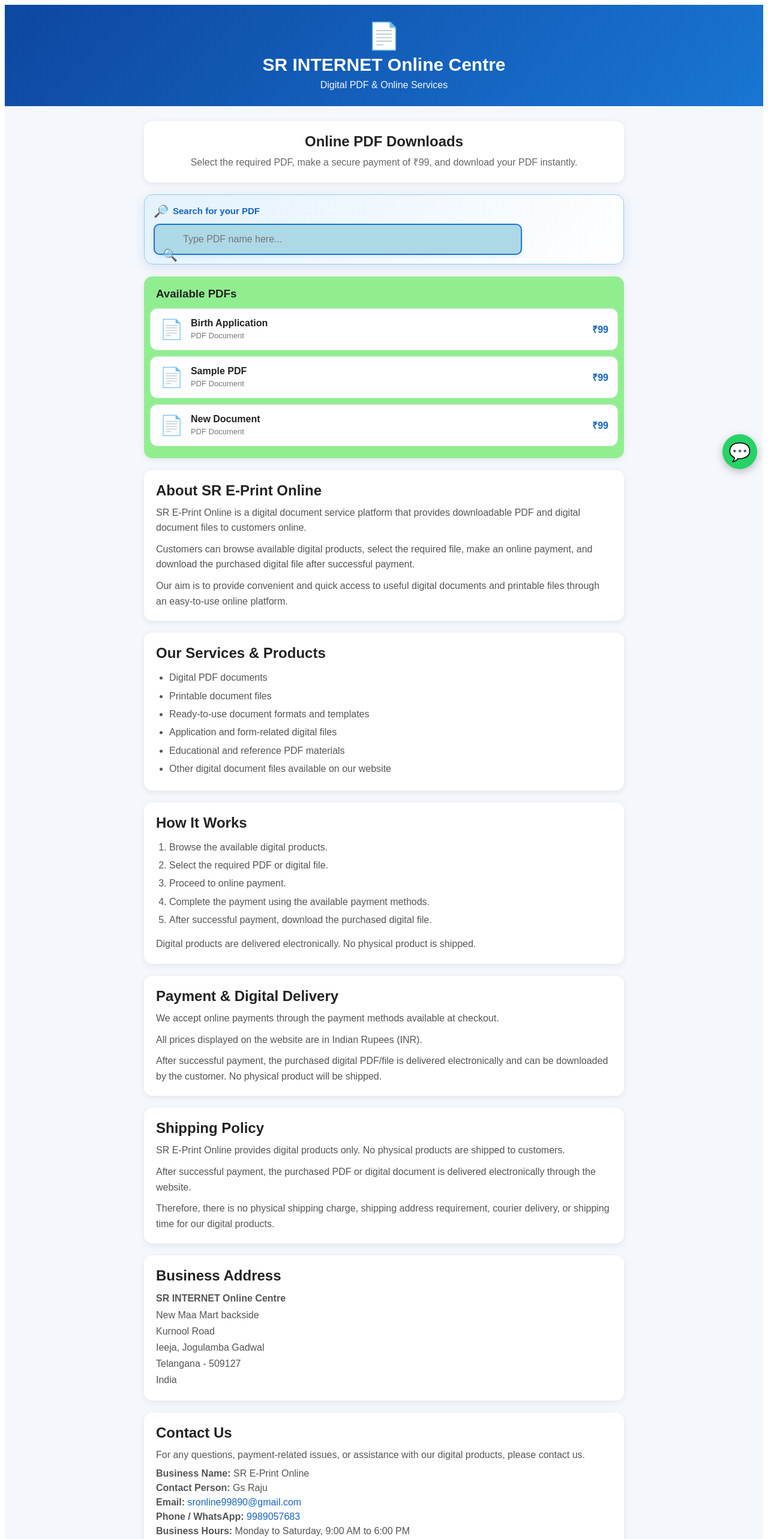
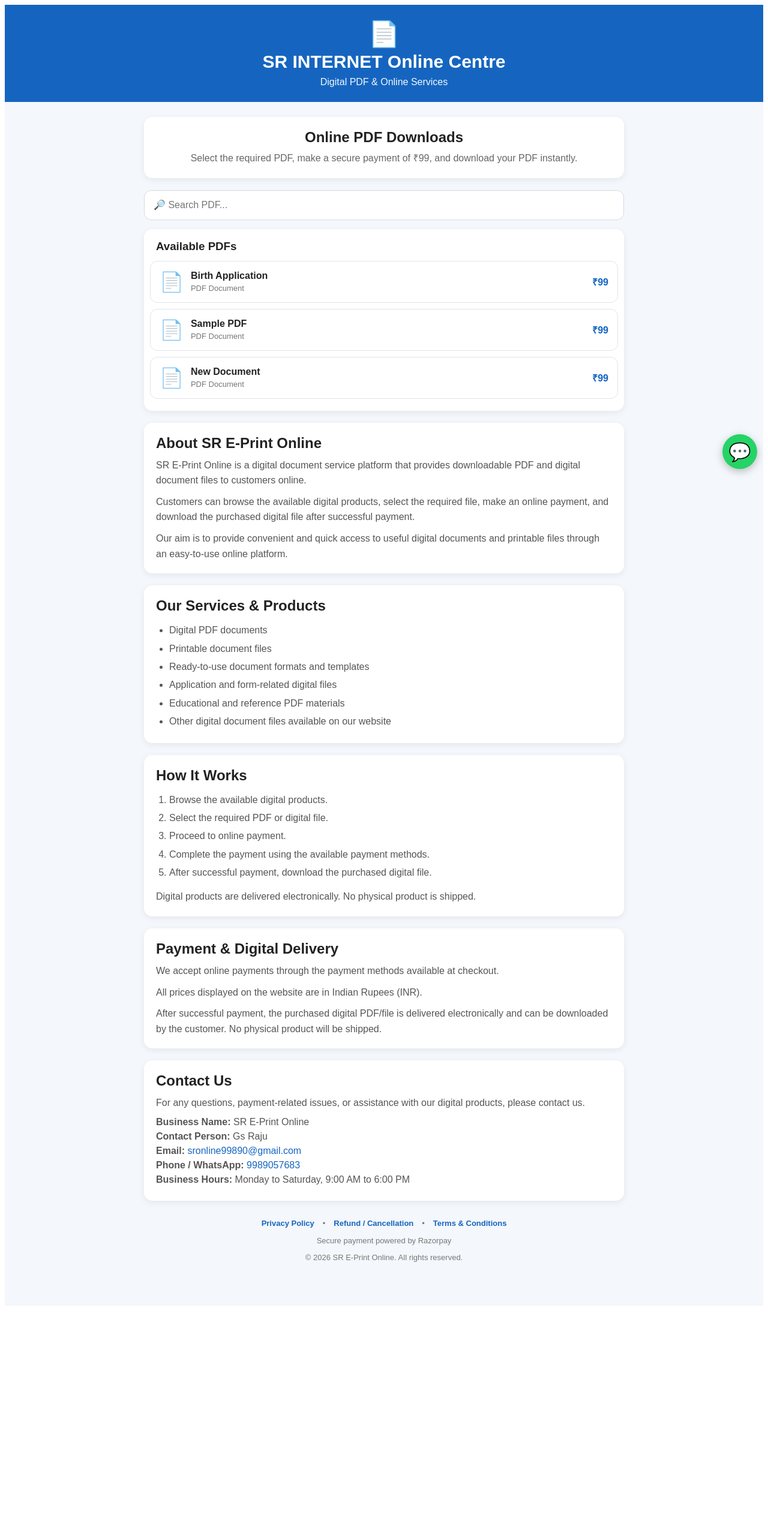
Before and after one commit to SrePrintOnlinework/Sr_ePrint-Online, a Next.js app: page / in a window 1280 px wide. Shown: the top 2566 px of the page at 60% size. After the commit the page ends 2185 px from the top, so only its background shows below. Built offline with nearby package versions, Linux system fonts and the light colour scheme.

Commit message:
Refactor comments and improve code clarity

```diff
--- a/app/page.js
+++ b/app/page.js
@@ -54,6 +54,9 @@
     downloadStartedRef.current = false;
 
     setLoading(true);
+
+    // IMPORTANT:
+    // Clear old success state before starting payment
     setSuccessMessage('');
     setPdfUrl('');
 
@@ -105,7 +108,7 @@
         );
       }
 
-      // PUBLIC KEY
+      // RAZORPAY PUBLIC KEY
       const razorpayKey =
         process.env.NEXT_PUBLIC_RAZORPAY_KEY_ID;
 
@@ -196,10 +199,7 @@
               );
             }
 
-            // --------------------------------
             // GET PDF
-            // --------------------------------
-
             const blob =
               await verifyRes.blob();
 
@@ -213,23 +213,24 @@
             }
 
             // --------------------------------
+            // PREVENT DUPLICATE DOWNLOAD
+            // --------------------------------
+
+            downloadStartedRef.current = true;
+
+            // --------------------------------
             // CREATE PDF URL
             // --------------------------------
 
             const url =
               window.URL.createObjectURL(
-                new Blob(
-                  [blob],
-                  {
-                    type: 'application/pdf',
-                  }
-                )
+                blob
               );
 
             setPdfUrl(url);
 
             // --------------------------------
-            // FILE NAME
+            // UNIQUE FILE NAME
             // --------------------------------
 
             const originalName =
@@ -261,11 +262,8 @@
               `${baseName}-payment-${response.razorpay_payment_id}${extension}`;
 
             // --------------------------------
-            // AUTO DOWNLOAD
+            // AUTOMATIC DOWNLOAD
             // --------------------------------
-
-            downloadStartedRef.current =
-              true;
 
             const link =
               document.createElement('a');
@@ -289,7 +287,7 @@
             );
 
             // --------------------------------
-            // SUCCESS
+            // SUCCESS MESSAGE
             // --------------------------------
 
             setSuccessMessage(
@@ -308,7 +306,6 @@
             alert(
               'Payment was received, but PDF download failed. Please contact support.'
             );
-
           } finally {
             setLoading(false);
             paymentStartedRef.current =
@@ -316,28 +313,19 @@
           }
         },
 
-        // --------------------------------
         // CUSTOMER DETAILS
-        // --------------------------------
-
         prefill: {
           name: '',
           email: '',
           contact: '',
         },
 
-        // --------------------------------
         // THEME
-        // --------------------------------
-
         theme: {
           color: '#1565c0',
         },
 
-        // --------------------------------
-        // CLOSE PAYMENT WINDOW
-        // --------------------------------
-
+        // PAYMENT WINDOW CLOSED
         modal: {
           ondismiss: function () {
             setLoading(false);
@@ -347,17 +335,11 @@
         },
       };
 
-      // ------------------------------------
       // OPEN RAZORPAY
-      // ------------------------------------
-
       const razorpay =
         new window.Razorpay(options);
 
-      // ------------------------------------
       // PAYMENT FAILED
-      // ------------------------------------
-
       razorpay.on(
         'payment.failed',
         function (response) {
@@ -429,16 +411,13 @@
       }}
     >
 
-      {/* ------------------------------------
-          HEADER
-          ------------------------------------ */}
+      {/* HEADER */}
 
       <header
         style={{
-          background:
-            'linear-gradient(135deg, #0d47a1, #1976d2)',
+          background: '#1565c0',
           color: 'white',
-          padding: '26px 15px',
+          padding: '24px 15px',
           textAlign: 'center',
         }}
       >
@@ -450,7 +429,7 @@
         >
           <div
             style={{
-              fontSize: '44px',
+              fontSize: '42px',
             }}
           >
             📄
@@ -477,9 +456,7 @@
         </div>
       </header>
 
-      {/* ------------------------------------
-          MAIN
-          ------------------------------------ */}
+      {/* MAIN */}
 
       <section
         style={{
@@ -489,63 +466,47 @@
         }}
       >
 
-        {/* ------------------------------------
-            SUCCESS MESSAGE
-            ------------------------------------ */}
+        {/* SUCCESS MESSAGE */}
 
-        {successMessage && pdfUrl && (
+        {successMessage && (
           <div
             style={{
-              background:
-                'linear-gradient(135deg, #e8f5e9, #f1fff3)',
-              border:
-                '2px solid #66bb6a',
+              background: '#e8f5e9',
+              border: '1px solid #81c784',
               color: '#2e7d32',
-              padding: '18px',
-              borderRadius: '14px',
+              padding: '15px',
+              borderRadius: '12px',
               marginBottom: '20px',
               textAlign: 'center',
               fontWeight: 'bold',
               lineHeight: 1.5,
-              boxShadow:
-                '0 4px 12px rgba(46,125,50,0.12)',
-            }}
-          >
-            <div
-              style={{
-                fontSize: '16px',
             }}
           >
             {successMessage}
-            </div>
 
+            {pdfUrl && (
               <a
                 href={pdfUrl}
                 target="_blank"
                 rel="noopener noreferrer"
                 style={{
                   display: 'block',
-                marginTop: '13px',
-                padding: '15px',
-                background:
-                  'linear-gradient(135deg, #2e7d32, #43a047)',
+                  marginTop: '12px',
+                  padding: '13px',
+                  background: '#2e7d32',
                   color: 'white',
                   borderRadius: '10px',
                   textDecoration: 'none',
                   fontWeight: 'bold',
-                fontSize: '17px',
-                boxShadow:
-                  '0 3px 8px rgba(0,0,0,0.18)',
                 }}
               >
                 📄 Open PDF
               </a>
+            )}
           </div>
         )}
 
-        {/* ------------------------------------
-            INTRO
-            ------------------------------------ */}
+        {/* INTRO */}
 
         <div
           style={{
@@ -580,127 +541,33 @@
           </p>
         </div>
 
-        {/* ------------------------------------
-            HIGHLIGHTED SEARCH
-            ------------------------------------ */}
-
-        <div
-          style={{
-            background:
-              'linear-gradient(135deg, #e3f2fd, #ffffff)',
-            border:
-              '1px solid #90caf9',
-            borderRadius: '15px',
-            padding: '15px',
-            marginBottom: '20px',
-            boxShadow:
-              '0 5px 18px rgba(21,101,192,0.13)',
-          }}
-        >
-
-          {/* SEARCH TITLE */}
-
-          <div
-            style={{
-              display: 'flex',
-              alignItems: 'center',
-              gap: '7px',
-              fontWeight: 'bold',
-              color: '#1565c0',
-              marginBottom: '9px',
-              fontSize: '15px',
-            }}
-          >
-            <span
-              style={{
-                fontSize: '20px',
-              }}
-            >
-              🔎
-            </span>
-
-            <span>
-              Search for your PDF
-            </span>
-          </div>
-
-          {/* SEARCH INPUT */}
-
-          <div
-            style={{
-              position: 'relative',
-            }}
-          >
-
-            <span
-              style={{
-                position: 'absolute',
-                left: '15px',
-                top: '100%',
-                transform:
-                  'translateY(-50%)',
-                fontSize: '20px',
-                pointerEvents: 'none',
-              }}
-            >
-              🔍
-            </span>
+        {/* SEARCH */}
 
         <input
           type="text"
-              placeholder="Type PDF name here..."
+          placeholder="🔎 Search PDF..."
           value={search}
           onChange={(e) =>
             setSearch(e.target.value)
           }
           style={{
-                width: '80%',
+            width: '100%',
             boxSizing: 'border-box',
-                padding:
-                  '15px 15px 15px 47px',
+            padding: '15px',
             fontSize: '16px',
-                fontWeight: '500',
-                border:
-                  '2px solid #1976d2',
-                borderRadius: '10px',
+            border: '1px solid #d5dbe3',
+            borderRadius: '12px',
             outline: 'none',
-                background: 'lightblue',
-                color: '#222',
-                boxShadow:
-                  '0 2px 7px rgba(21,101,192,0.12)',
+            marginBottom: '15px',
+            background: 'white',
           }}
         />
 
-          </div>
-
-          {/* SEARCH RESULT COUNT */}
-
-          {search && (
-            <div
-              style={{
-                marginTop: '7px',
-                fontSize: '13px',
-                color: '#666',
-              }}
-            >
-              {filteredPdfs.length}{' '}
-              PDF
-              {filteredPdfs.length !== 1
-                ? 's'
-                : ''}{' '}
-              found
-            </div>
-          )}
-
-        </div>
-
-        {/* ------------------------------------
-            PDF LIST
-            ------------------------------------ */}
+        {/* PDF LIST */}
 
         <div
           style={{
-            background: 'lightgreen',
+            background: 'white',
             borderRadius: '14px',
             padding: '10px',
             boxShadow:
@@ -708,7 +575,6 @@
             marginBottom: '20px',
           }}
         >
-
           <h3
             style={{
               padding: '8px 10px',
@@ -789,7 +655,6 @@
                         flex: 1,
                       }}
                     >
-
                       <div
                         style={{
                           fontWeight: 'bold',
@@ -809,7 +674,6 @@
                       >
                         PDF Document
                       </div>
-
                     </div>
 
                     <div
@@ -822,17 +686,14 @@
                     </div>
 
                   </div>
-
                 </div>
               )
             )
+
           )}
-
         </div>
 
-        {/* ------------------------------------
-            SELECTED PDF
-            ------------------------------------ */}
+        {/* SELECTED PDF */}
 
         {selectedPdf && (
           <div
@@ -889,9 +750,9 @@
                 background:
                   loading
                     ? '#999'
-                    : 'linear-gradient(135deg, #1565c0, #1976d2)',
+                    : '#1565c0',
 
-                color: 'lightblue',
+                color: 'white',
                 fontSize: '17px',
                 fontWeight: 'bold',
 
@@ -902,9 +763,6 @@
 
                 opacity:
                   loading ? 0.8 : 1,
-
-                boxShadow:
-                  '0 4px 10px rgba(21,101,192,0.25)',
               }}
             >
               {loading
@@ -915,9 +773,7 @@
           </div>
         )}
 
-        {/* ------------------------------------
-            ABOUT
-            ------------------------------------ */}
+        {/* ABOUT */}
 
         <div
           style={{
@@ -929,7 +785,6 @@
               '0 3px 12px rgba(0,0,0,0.07)',
           }}
         >
-
           <h2
             style={{
               margin: '0 0 10px',
@@ -960,11 +815,12 @@
               lineHeight: 1.6,
             }}
           >
-            Customers can browse available
-            digital products, select the
-            required file, make an online
-            payment, and download the purchased
-            digital file after successful payment.
+            Customers can browse the
+            available digital products,
+            select the required file,
+            make an online payment, and
+            download the purchased digital
+            file after successful payment.
           </p>
 
           <p
@@ -975,16 +831,14 @@
             }}
           >
             Our aim is to provide convenient
-            and quick access to useful digital
-            documents and printable files through
-            an easy-to-use online platform.
+            and quick access to useful
+            digital documents and printable
+            files through an easy-to-use
+            online platform.
           </p>
-
         </div>
 
-        {/* ------------------------------------
-            SERVICES
-            ------------------------------------ */}
+        {/* SERVICES */}
 
         <div
           style={{
@@ -996,7 +850,6 @@
               '0 3px 12px rgba(0,0,0,0.07)',
           }}
         >
-
           <h2
             style={{
               margin: '0 0 12px',
@@ -1014,38 +867,16 @@
               lineHeight: 1.9,
             }}
           >
-
-            <li>
-              Digital PDF documents
-            </li>
-
-            <li>
-              Printable document files
-            </li>
-
-            <li>
-              Ready-to-use document formats and templates
-            </li>
-
-            <li>
-              Application and form-related digital files
-            </li>
-
-            <li>
-              Educational and reference PDF materials
-            </li>
-
-            <li>
-              Other digital document files available on our website
-            </li>
-
+            <li>Digital PDF documents</li>
+            <li>Printable document files</li>
+            <li>Ready-to-use document formats and templates</li>
+            <li>Application and form-related digital files</li>
+            <li>Educational and reference PDF materials</li>
+            <li>Other digital document files available on our website</li>
           </ul>
-
         </div>
 
-        {/* ------------------------------------
-            HOW IT WORKS
-            ------------------------------------ */}
+        {/* HOW IT WORKS */}
 
         <div
           style={{
@@ -1057,7 +888,6 @@
               '0 3px 12px rgba(0,0,0,0.07)',
           }}
         >
-
           <h2
             style={{
               margin: '0 0 12px',
@@ -1075,27 +905,11 @@
               lineHeight: 1.9,
             }}
           >
-
-            <li>
-              Browse the available digital products.
-            </li>
-
-            <li>
-              Select the required PDF or digital file.
-            </li>
-
-            <li>
-              Proceed to online payment.
-            </li>
-
-            <li>
-              Complete the payment using the available payment methods.
-            </li>
-
-            <li>
-              After successful payment, download the purchased digital file.
-            </li>
-
+            <li>Browse the available digital products.</li>
+            <li>Select the required PDF or digital file.</li>
+            <li>Proceed to online payment.</li>
+            <li>Complete the payment using the available payment methods.</li>
+            <li>After successful payment, download the purchased digital file.</li>
           </ol>
 
           <p
@@ -1108,12 +922,9 @@
             Digital products are delivered electronically.
             No physical product is shipped.
           </p>
-
         </div>
 
-        {/* ------------------------------------
-            PAYMENT & DELIVERY
-            ------------------------------------ */}
+        {/* PAYMENT & DELIVERY */}
 
         <div
           style={{
@@ -1125,7 +936,6 @@
               '0 3px 12px rgba(0,0,0,0.07)',
           }}
         >
-
           <h2
             style={{
               margin: '0 0 10px',
@@ -1169,12 +979,9 @@
             and can be downloaded by the customer.
             No physical product will be shipped.
           </p>
-
         </div>
 
-        {/* ------------------------------------
-            SHIPPING POLICY
-            ------------------------------------ */}
+        {/* CONTACT */}
 
         <div
           style={{
@@ -1186,130 +993,6 @@
               '0 3px 12px rgba(0,0,0,0.07)',
           }}
         >
-
-          <h2
-            style={{
-              margin: '0 0 10px',
-              color: '#222',
-            }}
-          >
-            Shipping Policy
-          </h2>
-
-          <p
-            style={{
-              margin: '0 0 10px',
-              color: '#555',
-              lineHeight: 1.6,
-            }}
-          >
-            SR E-Print Online provides digital
-            products only. No physical products
-            are shipped to customers.
-          </p>
-
-          <p
-            style={{
-              margin: '0 0 10px',
-              color: '#555',
-              lineHeight: 1.6,
-            }}
-          >
-            After successful payment, the purchased
-            PDF or digital document is delivered
-            electronically through the website.
-          </p>
-
-          <p
-            style={{
-              margin: 0,
-              color: '#555',
-              lineHeight: 1.6,
-            }}
-          >
-            Therefore, there is no physical shipping
-            charge, shipping address requirement,
-            courier delivery, or shipping time for
-            our digital products.
-          </p>
-
-        </div>
-
-        {/* ------------------------------------
-            BUSINESS ADDRESS
-            ------------------------------------ */}
-
-        <div
-          style={{
-            background: 'white',
-            padding: '20px',
-            borderRadius: '14px',
-            marginBottom: '20px',
-            boxShadow:
-              '0 3px 12px rgba(0,0,0,0.07)',
-          }}
-        >
-
-          <h2
-            style={{
-              margin: '0 0 10px',
-              color: '#222',
-            }}
-          >
-            Business Address
-          </h2>
-
-          <p
-            style={{
-              margin: 0,
-              color: '#555',
-              lineHeight: 1.7,
-            }}
-          >
-
-            <strong>
-              SR INTERNET Online Centre
-            </strong>
-
-            <br />
-
-            New Maa Mart backside
-
-            <br />
-
-            Kurnool Road
-
-            <br />
-
-            Ieeja, Jogulamba Gadwal
-
-            <br />
-
-            Telangana - 509127
-
-            <br />
-
-            India
-
-          </p>
-
-        </div>
-
-        {/* ------------------------------------
-            CONTACT
-            ------------------------------------ */}
-
-        <div
-          style={{
-            background: 'white',
-            padding: '20px',
-            borderRadius: '14px',
-            marginBottom: '20px',
-            boxShadow:
-              '0 3px 12px rgba(0,0,0,0.07)',
-          }}
-        >
-
           <h2
             style={{
               margin: '0 0 10px',
@@ -1331,40 +1014,18 @@
             products, please contact us.
           </p>
 
-          <p
-            style={{
-              margin: '6px 0',
-              color: '#555',
-            }}
-          >
-            <strong>
-              Business Name:
-            </strong>{' '}
+          <p style={{ margin: '6px 0', color: '#555' }}>
+            <strong>Business Name:</strong>{' '}
             SR E-Print Online
           </p>
 
-          <p
-            style={{
-              margin: '6px 0',
-              color: '#555',
-            }}
-          >
-            <strong>
-              Contact Person:
-            </strong>{' '}
+          <p style={{ margin: '6px 0', color: '#555' }}>
+            <strong>Contact Person:</strong>{' '}
             Gs Raju
           </p>
 
-          <p
-            style={{
-              margin: '6px 0',
-              color: '#555',
-            }}
-          >
-            <strong>
-              Email:
-            </strong>{' '}
-
+          <p style={{ margin: '6px 0', color: '#555' }}>
+            <strong>Email:</strong>{' '}
             <a
               href="mailto:sronline99890@gmail.com"
               style={{
@@ -1376,16 +1037,8 @@
             </a>
           </p>
 
-          <p
-            style={{
-              margin: '6px 0',
-              color: '#555',
-            }}
-          >
-            <strong>
-              Phone / WhatsApp:
-            </strong>{' '}
-
+          <p style={{ margin: '6px 0', color: '#555' }}>
+            <strong>Phone / WhatsApp:</strong>{' '}
             <a
               href="tel:+919989057683"
               style={{
@@ -1397,24 +1050,13 @@
             </a>
           </p>
 
-          <p
-            style={{
-              margin: '6px 0',
-              color: '#555',
-            }}
-          >
-            <strong>
-              Business Hours:
-            </strong>{' '}
-            Monday to Saturday,
-            9:00 AM to 6:00 PM
+          <p style={{ margin: '6px 0', color: '#555' }}>
+            <strong>Business Hours:</strong>{' '}
+            Monday to Saturday, 9:00 AM to 6:00 PM
           </p>
-
         </div>
 
-        {/* ------------------------------------
-            FOOTER
-            ------------------------------------ */}
+        {/* FOOTER */}
 
         <footer
           style={{
@@ -1425,7 +1067,6 @@
             paddingBottom: '20px',
           }}
         >
-
           <div
             style={{
               display: 'flex',
@@ -1435,7 +1076,6 @@
               marginBottom: '14px',
             }}
           >
-
             <a
               href="/privacy"
               style={{
@@ -1472,7 +1112,6 @@
             >
               Terms & Conditions
             </a>
-
           </div>
 
           <p>
@@ -1483,13 +1122,12 @@
             © 2026 SR E-Print Online.
             All rights reserved.
           </p>
-
         </footer>
 
       </section>
 
       {/* ------------------------------------
-          WHATSAPP
+          FLOATING WHATSAPP HELP BUTTON
           ------------------------------------ */}
 
       <a
```
Lines whose indentation alone changed are shown as unchanged.
